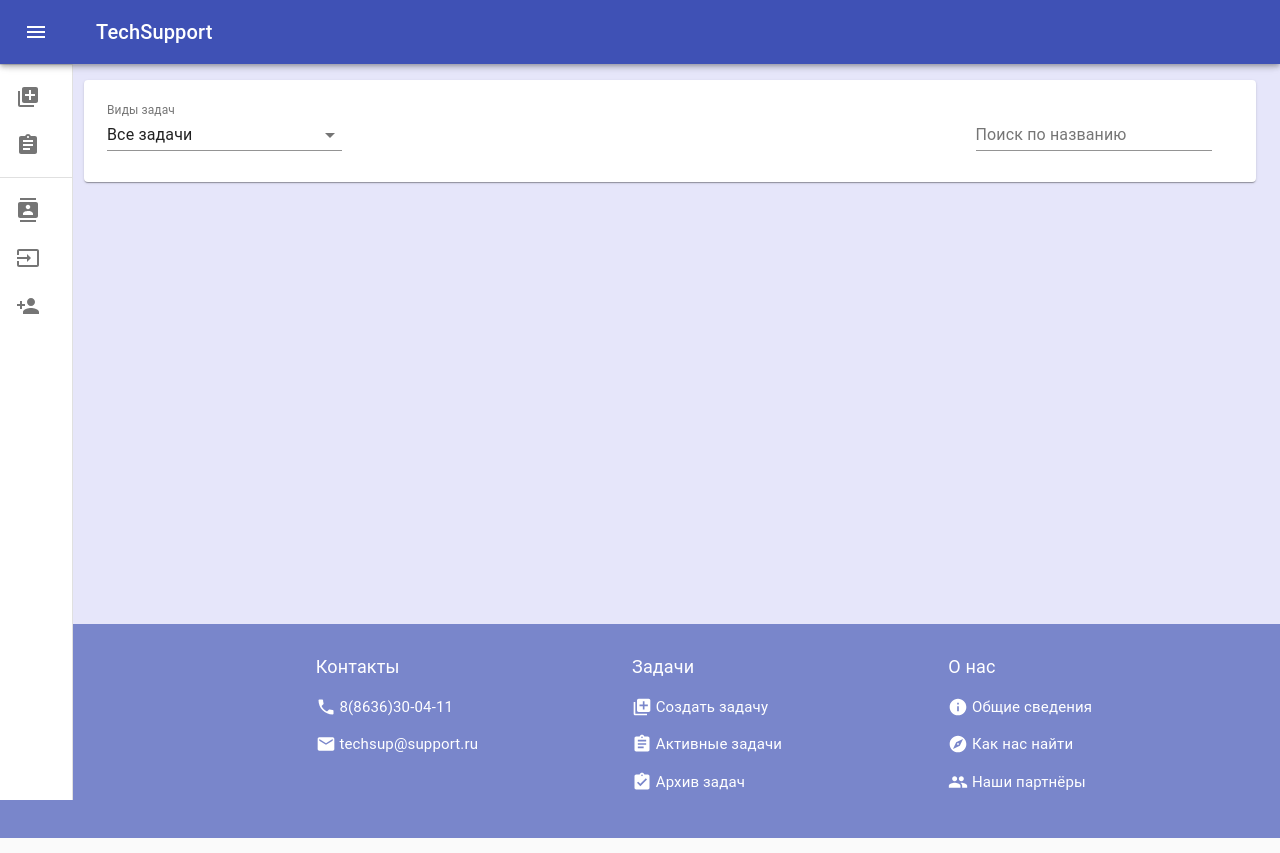
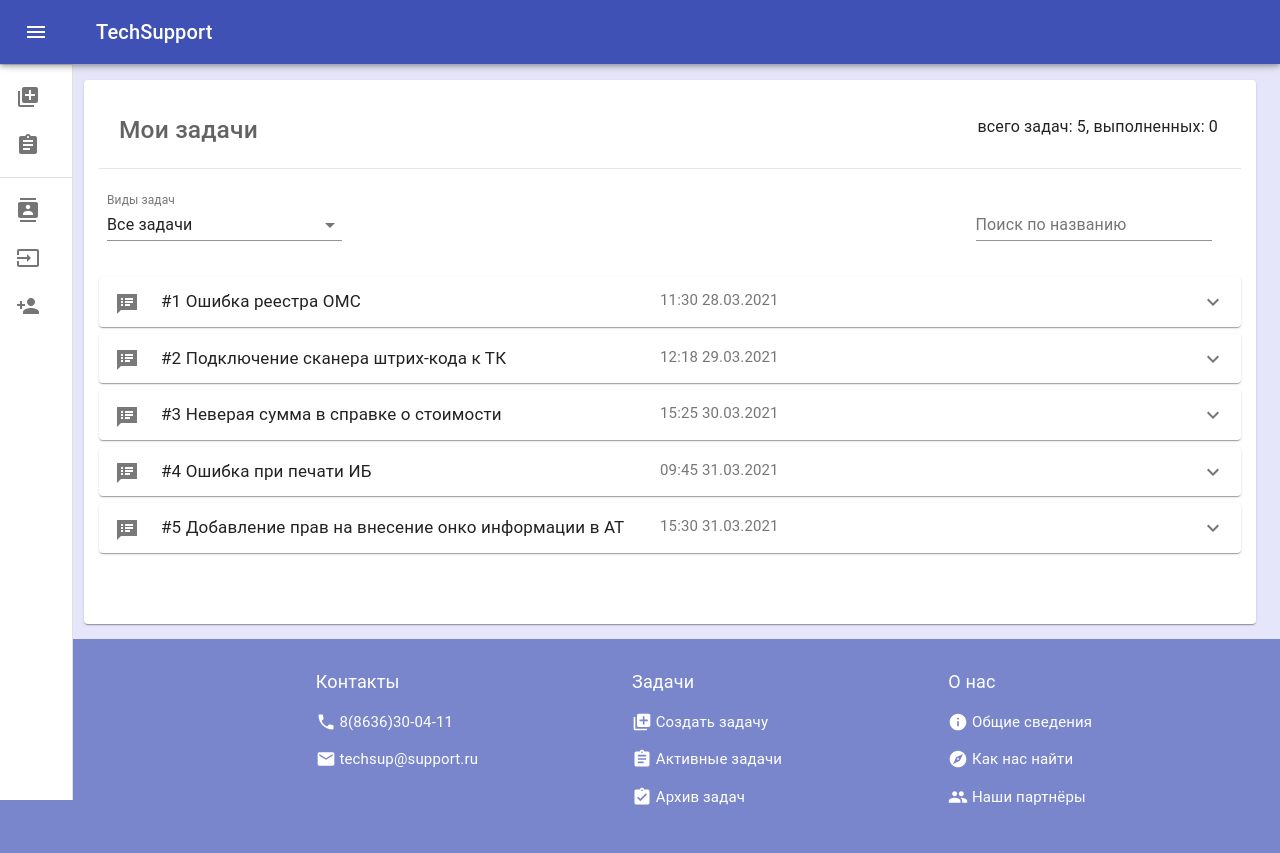
Before and after one commit to Alex-Sweft1234/tech-sup, a React (Create React App) app: page /task in a window 1280 px wide. Built offline with nearby package versions, Linux system fonts and the light colour scheme; the HTML template or start-up script is replaced by a standard one.

Commit message:
Create list task

```diff
--- a/src/components/task_item/task_item.js
+++ b/src/components/task_item/task_item.js
@@ -1,11 +1,80 @@
 import React from 'react';
+import { makeStyles } from '@material-ui/core/styles';
+import Accordion from '@material-ui/core/Accordion';
+import AccordionDetails from '@material-ui/core/AccordionDetails';
+import AccordionSummary from '@material-ui/core/AccordionSummary';
+import Typography from '@material-ui/core/Typography';
+import ExpandMoreIcon from '@material-ui/icons/ExpandMore';
+import Button from '@material-ui/core/Button';
+import { Grid } from '@material-ui/core';
+import SpeakerNotesSharpIcon from '@material-ui/icons/SpeakerNotesSharp';
 
-export default function TaskItem() {
+const useStyles = makeStyles((theme) => ({
+    root: {
+        width: '100%',
+    },
+    heading: {
+        fontSize: theme.typography.pxToRem(17),
+        //flexBasis: '45%',
+        //flexShrink: 0,
+    },
+    secondaryHeading: {
+        fontSize: theme.typography.pxToRem(15),
+        color: theme.palette.text.secondary,
+    },
+    accordSum: {
+        position: 'relative',
+        top: 1,
+        opacity: .6
+    },
+    accordSumText: {
+        fontSize: theme.typography.pxToRem(16),
+    },
+    margin: {
+        margin: theme.spacing(1),
+    },
+}));
+
+export default function TaskItem(props) {
+    const cls = useStyles();
+    const [expanded, setExpanded] = React.useState(false);
+
+    const handleChange = (panel) => (event, isExpanded) => {
+        setExpanded(isExpanded ? panel : false);
+    };
     return (
-        <div>
-            <h3>
-
-            </h3>
+        <div className={cls.root}>
+            <Accordion expanded={expanded === 'panel1'} onChange={handleChange('panel1')}>
+                <AccordionSummary
+                    expandIcon={<ExpandMoreIcon />}
+                    aria-controls="panel1bh-content"
+                    id="panel1bh-header"
+                >
+                    <Grid container spacing={2}>
+                        <Grid item xs={12} md={6}>
+                            <Typography className={cls.heading}>
+                                <SpeakerNotesSharpIcon className={cls.accordSum}/>&emsp;
+                                #{props.id}&nbsp;{props.taskname}
+                            </Typography>
+                        </Grid>
+                        <Grid item xs={12} md={5}>
+                            <Typography className={cls.secondaryHeading}>{props.date}</Typography>
+                        </Grid>
+                    </Grid>
+                </AccordionSummary>
+                <AccordionDetails>
+                    <Grid container spacing={2}>
+                        <Grid item xs={12} md={10} style={{padding: 15}}>
+                            <Typography className={cls.accordSumText}>{props.descript}</Typography>
+                        </Grid>
+                        <Grid item xs={12} md={2}>
+                            <Button variant="contained" size="small" color="primary" className={cls.margin}>
+                                Подробнее
+                            </Button>
+                        </Grid>
+                    </Grid>
+                </AccordionDetails>
+            </Accordion>
         </div>
     )
 }
--- a/src/containers/layout/layout.js
+++ b/src/containers/layout/layout.js
@@ -6,7 +6,7 @@ export default function Layout(props) {
     return (
         <Fragment>
             <Drawer />
-            <div className="layout" style={{backgroundColor: "Lavender", minHeight: '78vh'}}>
+            <div className="layout" style={{backgroundColor: "Lavender", minHeight: '78vh', paddingBottom: 15}}>
                 <div className="content">
                     {props.children}
                 </div>
--- a/src/containers/task/task_list.js
+++ b/src/containers/task/task_list.js
@@ -1,10 +1,72 @@
 import React from 'react';
 import TaskItem from '../../components/task_item/task_item.js';
+
+const data = [
+    {
+        id: 1,
+        taskname: 'Ошибка реестра ОМС',
+        date: '11:30 28.03.2021',
+        descript: [
+            'При загрузке ответа от фонда в ошибках имеется большое количество стат. карт со следующей ошибкой: ',
+            'Код КСЛП {4} отсутствует в перечне действующих кодов в классификаторе КСЛП, файл выгрузки прилагаю к задаче. ',
+            'Посодействуйте срочно в решении данной ошибки.'
+        ]
+    },
+    {
+        id: 2,
+        taskname: 'Подключение сканера штрих-кода к ТК',
+        date: '12:18 29.03.2021',
+        descript: [
+            'Подскажите есть ли возможность подключения сканера штрих-кода к ТК для сканирования штрих-кодов ',
+            'с пробирок для заполнения поля "Идентификатор образца (штрих-код)" в разделе "Взятие материала". ',
+            'Если есть возможность подключить подскажите, пожалуйста, как это реализовать и какая модель штрих-кодов подходит для подключения?'
+        ]
+    },
+    {
+        id: 3,
+        taskname: 'Неверая сумма в справке о стоимости',
+        date: '15:25 30.03.2021',
+        descript: [
+            'Прошу решить проблему несоответствия стоимости случая 140 - 3017/03016 в счете реестре ОМС ',
+            '(период с 1.01.2021 по 28.02.2021) и "Справке о стоимости лечения".'
+        ]
+    },
+    {
+        id: 4,
+        taskname: 'Ошибка при печати ИБ',
+        date: '09:45 31.03.2021',
+        descript: [
+            'Прошу срочно решить проблему с печатью истории болезни врача с логином MVB. ',
+            'При выводе на печать присутствуют большие разрывы и промежутки между осмотрами. Пример ИБ 050 - 1700/01700.'
+        ]
+    },
+    {
+        id: 5,
+        taskname: 'Добавление прав на внесение онко информации в АТ',
+        date: '15:30 31.03.2021',
+        descript: [
+            'Прошу добавить прав пользователям SHK5, TEN42, ',
+            'RNK20 на добавление онкоинформации в разделе "Амбулаторные талоны: Данные заболеваниях"'
+    ]
+    }
+]
 
 export default function Task () {
     return(
         <div>
-            <TaskItem />
+            {
+                data.map((e) => {
+                    return  <div style={{marginBottom: 7}}>
+                                <TaskItem
+                                    id={e.id}
+                                    taskname={e.taskname}
+                                    date={e.date}
+                                    descript={e.descript}
+                                />
+                            </div>
+                })
+
+            }
         </div>
     )
 }
--- a/src/pages/index_tasks/index_tasks.js
+++ b/src/pages/index_tasks/index_tasks.js
@@ -8,12 +8,13 @@ import InputLabel from '@material-ui/core/InputLabel';
 import MenuItem from '@material-ui/core/MenuItem';
 import FormControl from '@material-ui/core/FormControl';
 import Select from '@material-ui/core/Select';
-import Box from '@material-ui/core/Box';
+import Typography from '@material-ui/core/Typography';
 
 const useStyles = makeStyles((theme) => ({
     paperStyle: {
         padding: 15,
-        marginLeft: 60
+        marginLeft: 60,
+        minHeight: '68vh',
     },
     containStyle: {
         paddingTop: 80
@@ -32,8 +33,13 @@ const useStyles = makeStyles((theme) => ({
         margin: theme.spacing(1),
         minWidth: 235,
     },
-    grid: {
-
+    hh: {
+        opacity: .7,
+        paddingLeft: 20,
+    },
+    valueTask: {
+        fontSize: theme.typography.pxToRem(16),
+        paddingLeft: 10,
     }
 }))
 
@@ -77,7 +83,16 @@ export default function TaskIndex() {
         <Layout>
             <Container maxWidth={"lg"} className={cls.containStyle}>
                 <Paper className={cls.paperStyle}>
-                    <Grid container spacing={2}>
+                    <Grid container spacing={2} style={{paddingTop: 20}}>
+                        <Grid item xs={12} md={9}>
+                            <h3 className={cls.hh}>Мои задачи</h3>
+                        </Grid>
+                        <Grid item xs={12} md={3}>
+                            <Typography className={cls.valueTask}>всего задач: 5, выполненных: 0</Typography>
+                        </Grid>
+                    </Grid>
+                    <hr/>
+                    <Grid container spacing={2}  style={{marginBottom: 20}}>
                         <Grid item xs={12} md={9}>
                             <FormControl className={cls.formControl}>
                                 <InputLabel id="demo-controlled-open-select-label">Виды задач</InputLabel>
@@ -99,31 +114,6 @@ export default function TaskIndex() {
                             </form>
                         </Grid>
                     </Grid>
-
-                    {/*<div style={{ width: '100%' }}>
-                        <Box display="flex" p={1}>
-                            <Box p={1} flexGrow={1}>
-                                <FormControl className={cls.formControl}>
-                                    <InputLabel id="demo-controlled-open-select-label">Виды задач</InputLabel>
-                                    <Select
-                                        labelId="demo-controlled-open-select-label"
-                                        id="demo-controlled-open-select"
-                                        value={department}
-                                        onChange={handleChange}
-                                    >
-                                        {
-                                            typeTask.map(e => <MenuItem value={e.id} key={e.id}> {e.name}</MenuItem>)
-                                        }
-                                    </Select>
-                                </FormControl>
-                            </Box>
-                            <Box p={1}>
-                                <form className={cls.root} noValidate autoComplete="off">
-                                    <TextField id="standard-basic" label="Поиск по названию" />
-                                </form>
-                            </Box>
-                        </Box>
-                    </div>*/}
                     <TaskList />
                 </Paper>
             </Container>
```
